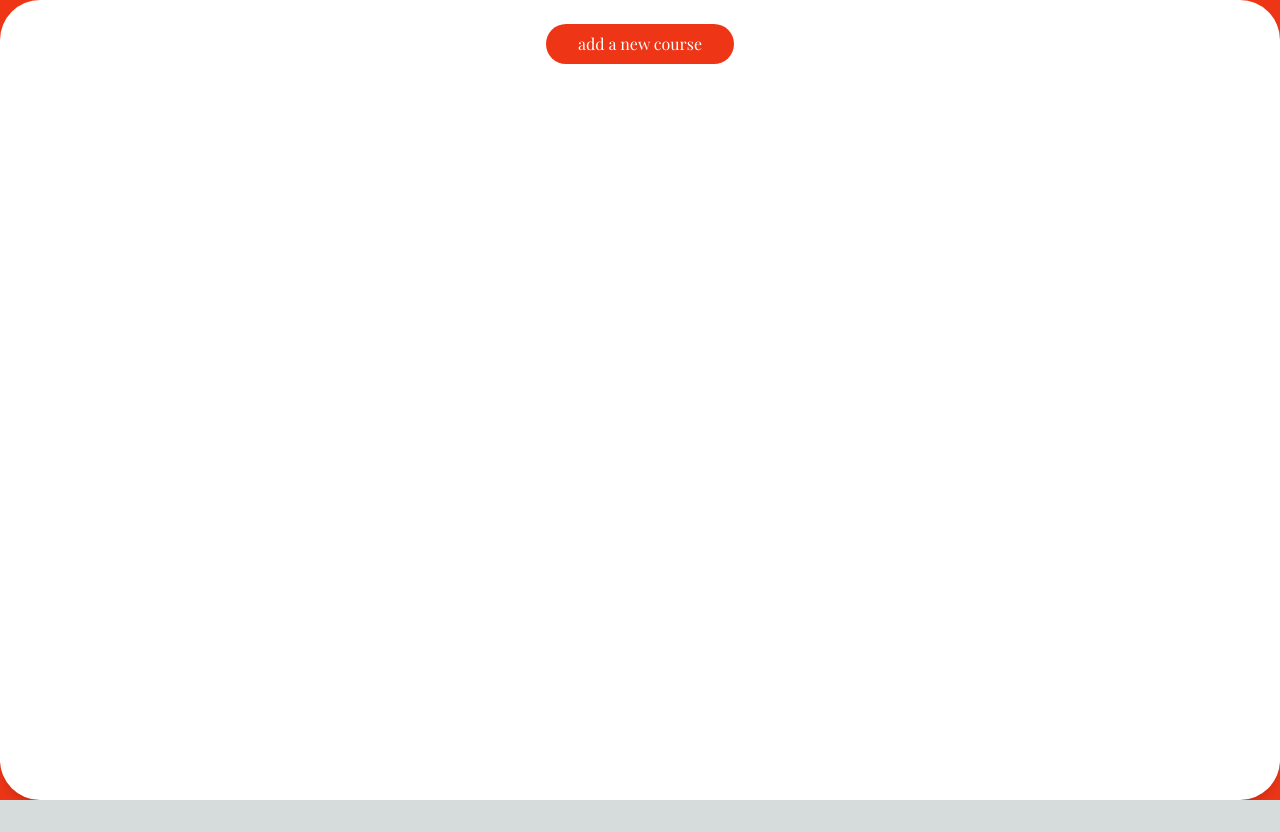
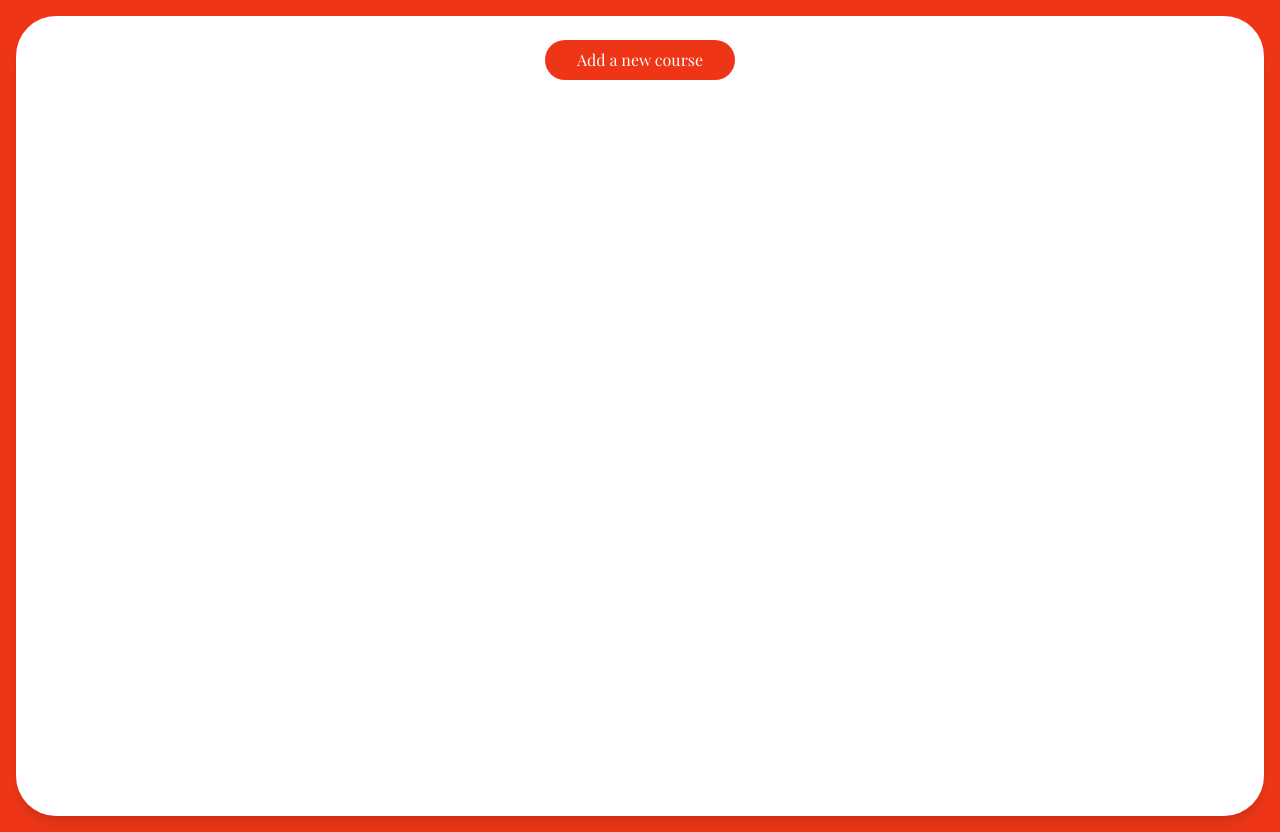
Before and after one commit to Utkarsh4517/votemycourse-fe, a Next.js app: page /profile in a window 1280 px wide. Before the commit the page ends 800 px from the top, so only its background shows below. Built offline with nearby package versions, Linux system fonts and the light colour scheme; a web font is replaced by a local one.

Commit message:
fetched user details and shown it profile screen

```diff
--- a/src/app/login/page.tsx
+++ b/src/app/login/page.tsx
@@ -35,8 +35,6 @@ export default function LoginPage() {
       // Store user info in localStorage
       localStorage.setItem("user", JSON.stringify(user));
 
-      // You might want to set the user in your app's state as well, e.g., using React Context or Redux
-      // setUser(user);
 
       router.push("/home");
     } catch (error) {
--- a/src/app/profile/page.tsx
+++ b/src/app/profile/page.tsx
@@ -1,16 +1,39 @@
+"use client";
+import { useEffect, useState } from "react";
 import { playFairDisplayFont } from "../fonts/fonts";
+import User from "../types/users";
+
 export default function Profile() {
+  const [user, setUser] = useState<User | null>(null);
+
+  useEffect(() => {
+    const storedUser = localStorage.getItem("user");
+    if (storedUser) {
+      setUser(JSON.parse(storedUser) as User);
+    }
+  }, []);
+
   return (
-    <div className="min-h-screen flex items-center justify-center bg-[#EE3617]">
-      <div className="bg-white w-full max-w-[1400px] h-[800px] rounded-[40px] shadow-lg flex flex-col items-center p-6 space-y-4">
-      <div
-          className="bg-[#EE3617] px-8 py-2 rounded-full hover:bg-white hover:text-[#EE3617] transition-all duration-300 ease-in-out"
-        //   onClick={}
-        >
+    <div className="min-h-screen flex items-center justify-center bg-[#EE3617] p-4">
+      <div className="bg-white w-full max-w-[1400px] min-h-[400px] md:h-[800px] rounded-[20px] md:rounded-[40px] shadow-lg flex flex-col items-center p-4 md:p-6 space-y-4">
+        {user && (
+          <div className="text-center space-y-4 text-black w-full">
+            <div className="flex justify-center">
+              <img
+                src={user.profileUrl}
+                alt={user.name}
+                className="rounded-full w-24 h-24 md:w-36 md:h-36"
+              />
+            </div>
+            <p className="text-base md:text-lg">{user.name}</p>
+          </div>
+        )}
+
+        <div className="bg-[#EE3617] px-6 md:px-8 py-2 rounded-full hover:bg-white hover:text-[#EE3617] transition-all duration-300 ease-in-out cursor-pointer">
           <div
-            className={`${playFairDisplayFont} italic text-white hover:text-[#EE3617]`}
+            className={`${playFairDisplayFont} italic text-white hover:text-[#EE3617] text-sm md:text-base`}
           >
-            add a new course
+            Add a new course
           </div>
         </div>
       </div>
--- a/src/app/types/users.ts
+++ b/src/app/types/users.ts
@@ -1,9 +1,8 @@
 interface User {
     userId: number;
-    username: string;
+    name: string;
+    profileUrl: string;
     email: string;
-    role: string;
-    createdAt: string;
   }
 
   export default User;
```
